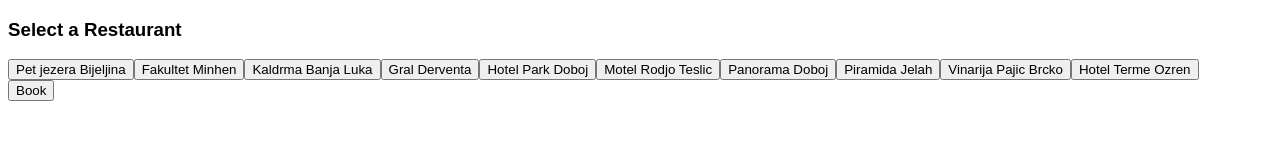
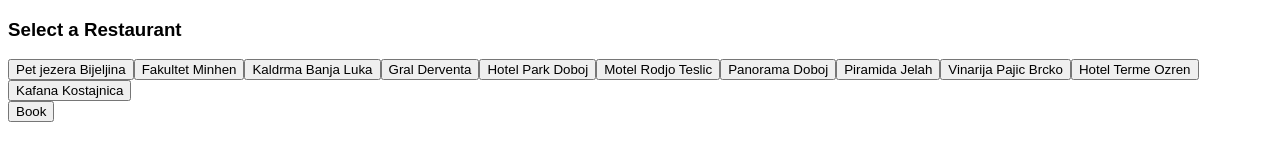
Before and after one commit to bojanognjen/calendar, a plain HTML site: page index.html in a window 1280 px wide. Drawn offline with Linux system fonts and the light colour scheme.

Commit message:
Show something

```diff
--- a/script.js
+++ b/script.js
@@ -2,7 +2,7 @@
 
 const restaurants = [
     "Pet jezera Bijeljina", "Fakultet Minhen", "Kaldrma Banja Luka", "Gral Derventa", "Hotel Park Doboj",
-    "Motel Rodjo Teslic", "Panorama Doboj", "Piramida Jelah", "Vinarija Pajic Brcko", "Hotel Terme Ozren"
+    "Motel Rodjo Teslic", "Panorama Doboj", "Piramida Jelah", "Vinarija Pajic Brcko", "Hotel Terme Ozren", "Kafana Kostajnica"
 ];
 let selectedRestaurant = null;
 let mjesec = '';
--- a/style.css
+++ b/style.css
@@ -1,6 +1,8 @@
 body {
     font-family: sans-serif;
 }
+
+
 
 .relative {
     position: relative;
```
